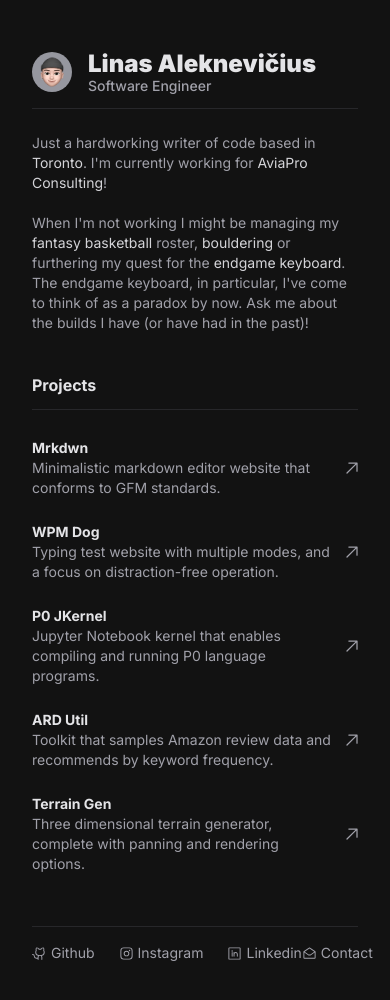
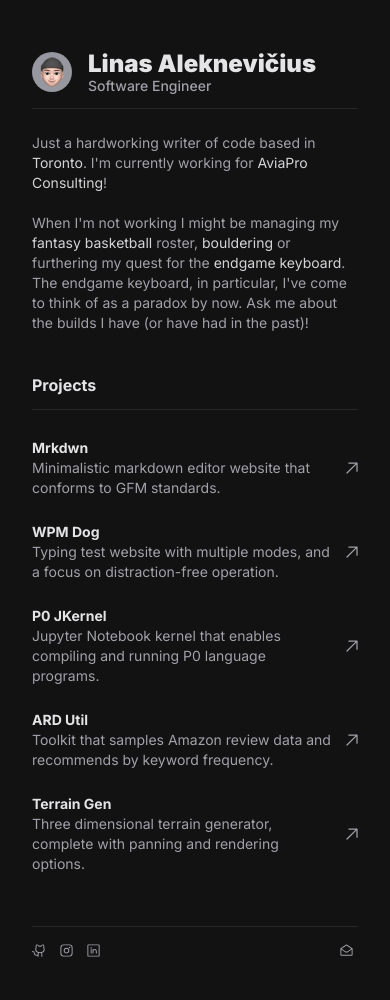
Before and after one commit to bzap/aleknev_dev_v4, a Next.js app in the folder aleknev_dev_v4/: page / in a window 390 px wide. Shown: the top 1000 px of the page. Built offline with nearby package versions, Linux system fonts and the light colour scheme.

Commit message:
mobile styling updates for footer icons

```diff
--- a/aleknev_dev_v4/src/app/components/Footer.tsx
+++ b/aleknev_dev_v4/src/app/components/Footer.tsx
@@ -7,7 +7,7 @@ const Footer = () => {
     return (
         <div className="flex flex-col border-t-[1px] pt-4 mt-4 pb-12 border-t-zinc-800">
             <div className="flex flex-row justify-between">
-                <div className="flex flex-row gap-6">
+                <div className="flex flex-row base:gap-2 md:gap-6">
                     {socials.map((item, index) => {
                         return (
                             <a
@@ -17,7 +17,9 @@ const Footer = () => {
                             >
                                 <div className={`${footerItemStyle}`}>
                                     {item.icon}
-                                    {item.name}
+                                    <div className="base:hidden md:block">
+                                        {item.name}
+                                    </div>
                                 </div>
                             </a>
                         );
@@ -26,7 +28,9 @@ const Footer = () => {
                 <a href={contact.link}>
                     <div className={`${footerItemStyle}`}>
                         {contact.icon}
-                        {contact.name}
+                        <div className="base:hidden md:block">
+                            {contact.name}
+                        </div>
                     </div>
                 </a>
             </div>
--- a/aleknev_dev_v4/src/app/components/Header.tsx
+++ b/aleknev_dev_v4/src/app/components/Header.tsx
@@ -4,7 +4,7 @@ const Header = () => {
     return (
         <div className="flex w-full items-center border-b-zinc-800 border-b-[1px] pb-3">
             <div className="flex flex-row items-center justify-center">
-                <div className="relative h-10 w-10 rounded-full mr-4">
+                <div className="relative h-10 w-10 rounded-full mr-4 active:scale-95 cursor-pointer">
                     <Image
                         src={"/memoji.webp"}
                         alt={"/"}
```
